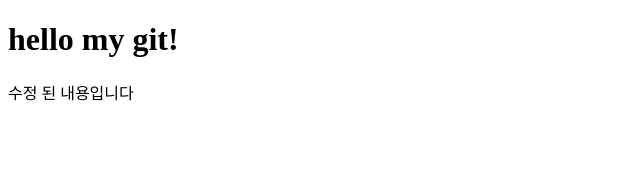
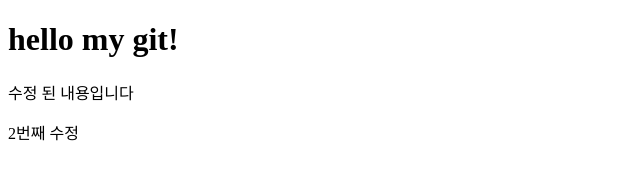
Before and after one commit to tgy1201/test, a plain HTML site: page index.html in a window 1280 px wide. Shown: the full height of the page, 0-640 px from the left. Drawn offline with Linux system fonts and the light colour scheme.

Commit message:
두번째 수정

```diff
--- a/index.html
+++ b/index.html
@@ -8,5 +8,6 @@
 <body>
     <h1>hello my git!</h1>
     <p>수정 된 내용입니다</p>
+    <p>2번째 수정</p>
 </body>
 </html>
```
